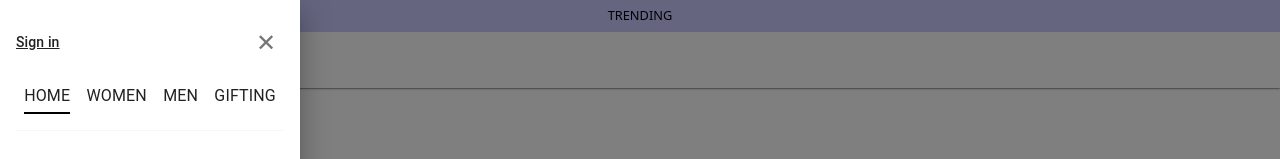
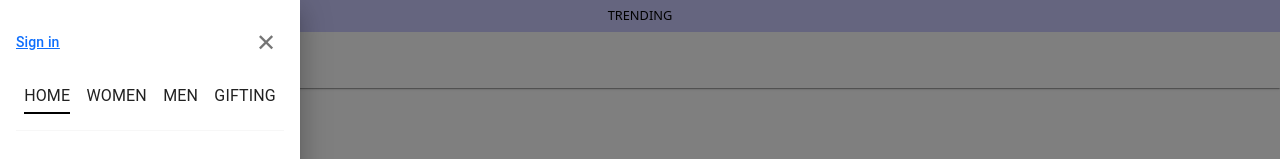
Before and after one commit to Bala27032002/e-commerce, a React (Create React App) app: page / in a window 1280 px wide. Both pictures are taken after a click on the button 36 px from the left and 60 px from the top of the page. Shown: the top 159 px of the page. Built offline with nearby package versions, Linux system fonts and the light colour scheme; some icons are missing.

Commit message:
Error clear

```diff
--- a/src/Component/Header.jsx
+++ b/src/Component/Header.jsx
@@ -100,7 +100,7 @@ setpopupOpen(true);
           {/* Sign in and Close */}
           <Box display="flex" justifyContent="space-between" alignItems="center">
             <Typography fontSize="14px" fontWeight="500" sx={{ textDecoration: 'underline' }}>
-             <a onClick={clickpop} style={{cursor:'pointer'}}> Sign in </a>
+             <a href="" onClick={clickpop} style={{cursor:'pointer'}}> Sign in </a>
             </Typography>
             <IconButton onClick={handleDrawerToggle}>
               ✕
--- a/src/Component/LabelCarousel.jsx
+++ b/src/Component/LabelCarousel.jsx
@@ -1,7 +1,6 @@
 import React from 'react';
 import Carousel from 'react-bootstrap/Carousel';
 import 'bootstrap/dist/css/bootstrap.min.css';
-import Header from './Header';
 
 function LabelCarousel() {
   const slides = [
--- a/src/Pages/Home.jsx
+++ b/src/Pages/Home.jsx
@@ -1,6 +1,4 @@
 import React from 'react'
-import LabelCarousel from '../Component/LabelCarousel'
-import Header from '../Component/Header'
 import MenShirtSection from '../Component/MenShirtSection'
 
 function Home() {
--- a/src/Routes/Approutes.js
+++ b/src/Routes/Approutes.js
@@ -1,5 +1,5 @@
 import React from 'react'
-import {Routes,Route, Router} from 'react-router-dom';
+import {Routes,Route} from 'react-router-dom';
 import Home from '../Pages/Home';
 import ShirtDetails from '../Component/ShirtDetails';
 
```
